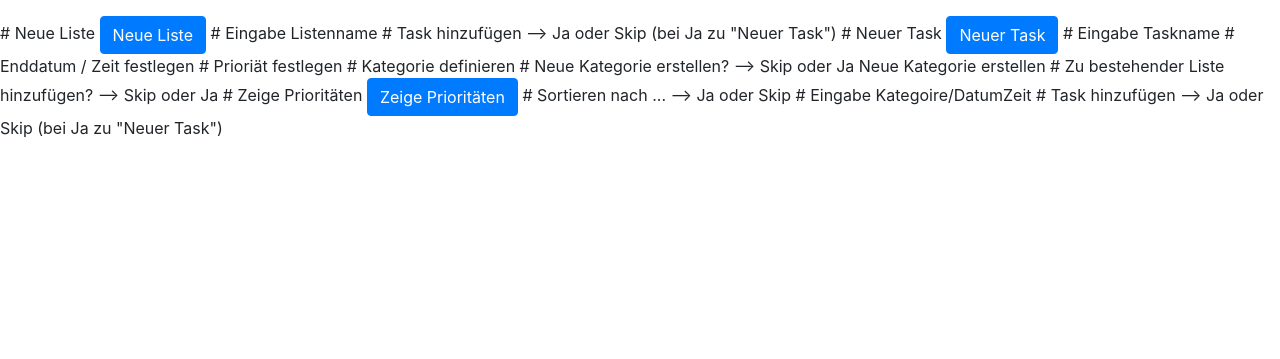
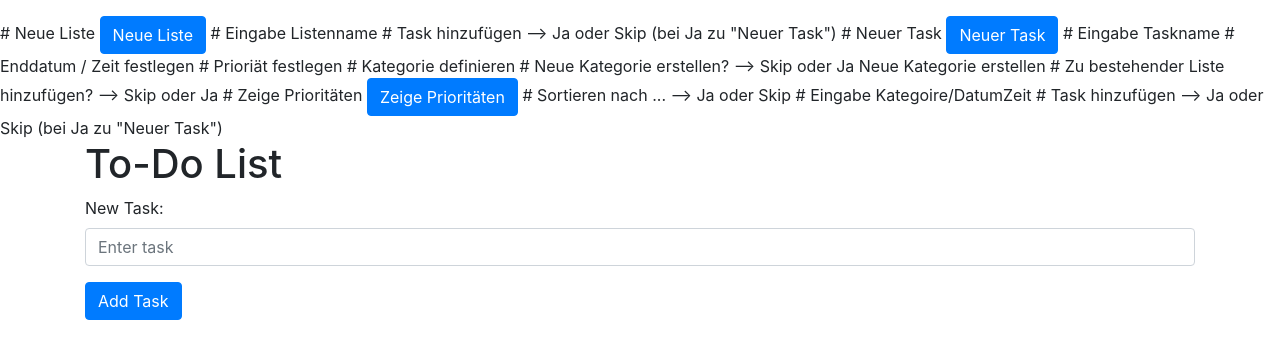
Before and after one commit to francesknoepfel/projekt, a Flask app: template templates/index.html in a window 1280 px wide. Shown: the top 359 px of the page. Run offline with Flask 3, Linux system fonts and the light colour scheme; the template is opened without the code that fills it, so the values that code supplies are empty; some libraries are stand-ins or nearby versions.

Commit message:
Neue Additions mit task, lists etc.

```diff
--- a/main.py
+++ b/main.py
@@ -10,6 +10,19 @@ app = Flask(__name__)
 #Noch Tasks richtig definieren mit Kategorie etc.)
 tasks = [    {'name': 'Task 1', 'deadline': '2023-05-01', 'priority': 'High'},    {'name': 'Task 2', 'deadline': '2023-05-05', 'priority': 'Medium'},    {'name': 'Task 3', 'deadline': '2023-05-10', 'priority': 'Low'}]
 tasks.append({'name': 'Task 4', 'deadline': '2023-05-15', 'priority': 'High'})
+
+# The to-do list page route
+@app.route('/')
+def todo_list():
+    tasks = [] # Empty list of tasks for now
+    return render_template('todo.html', tasks=tasks)
+
+# The route for adding a new task
+@app.route('/', methods=['POST'])
+def add_task():
+    task = {'name': request.form['task'], 'deadline': request.form['deadline'], 'priority': request.form['priority']}
+    tasks.append(task)
+    return render_template('todo.html', tasks=tasks)
 
 
 @app.route("/")
--- a/templates/index.html
+++ b/templates/index.html
@@ -50,6 +50,36 @@ function openForm() {
     # Task hinzufügen --> Ja oder Skip (bei Ja zu "Neuer Task")
 
 
+<!DOCTYPE html>
+<html>
+<head>
+    <title>To-Do List</title>
+    <!-- Bootstrap CSS -->
+    <link rel="stylesheet" href="https://maxcdn.bootstrapcdn.com/bootstrap/4.0.0/css/bootstrap.min.css">
+</head>
+<body>
+    <div class="container">
+        <h1>To-Do List</h1>
+        <ul class="list-group">
+            {% for task in tasks %}
+            <li class="list-group-item">{{ task }}</li>
+            {% endfor %}
+        </ul>
+        <form method="post" action="/">
+            <div class="form-group">
+                <label for="task">New Task:</label>
+                <input type="text" class="form-control" id="task" name="task" placeholder="Enter task">
+            </div>
+            <button type="submit" class="btn btn-primary">Add Task</button>
+        </form>
+    </div>
+    <!-- Bootstrap JS -->
+    <script src="https://code.jquery.com/jquery-3.2.1.slim.min.js"></script>
+    <script src="https://cdnjs.cloudflare.com/ajax/libs/popper.js/1.12.9/umd/popper.min.js"></script>
+    <script src="https://maxcdn.bootstrapcdn.com/bootstrap/4.0.0/js/bootstrap.min.js"></script>
+</body>
+</html>
+
 
 </body>
 </html>
```
Also changed, not shown: templates/form.html (renamed from templates/static/form.html), templates/todo.html (added).
